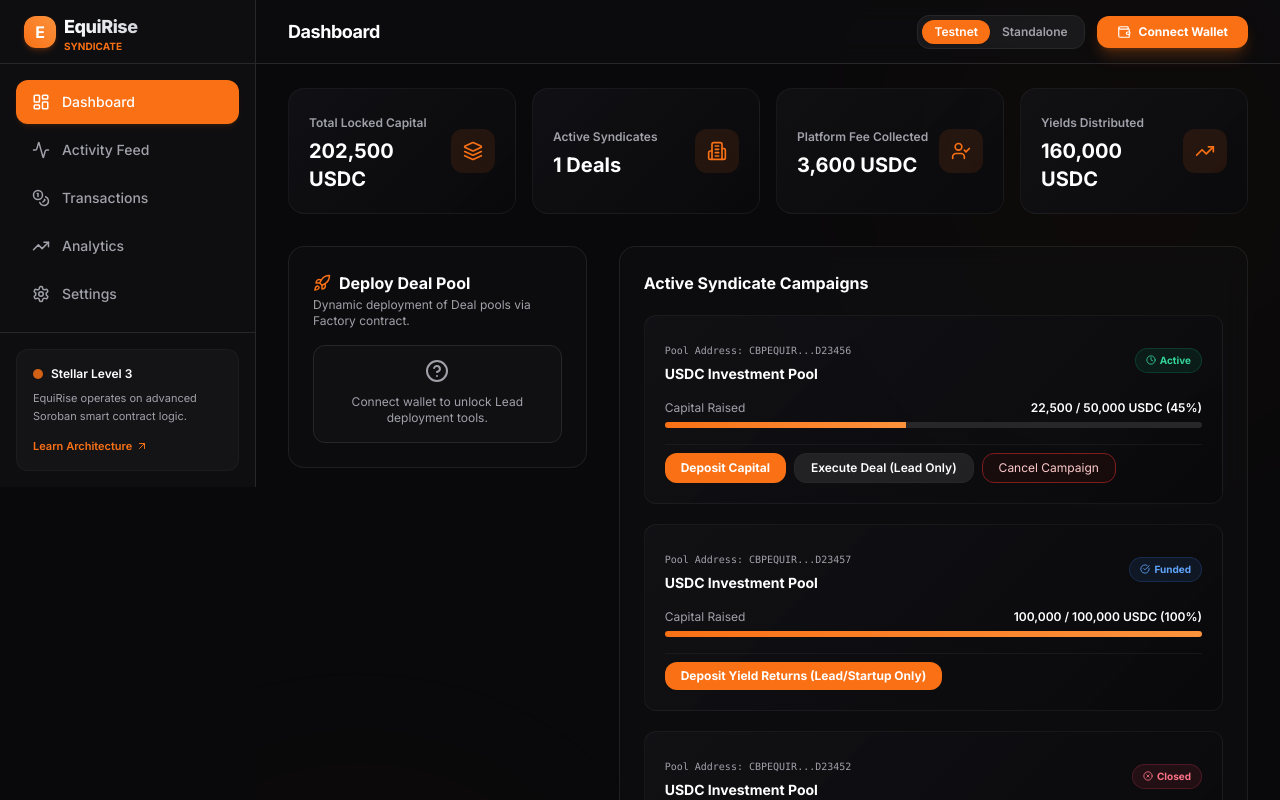
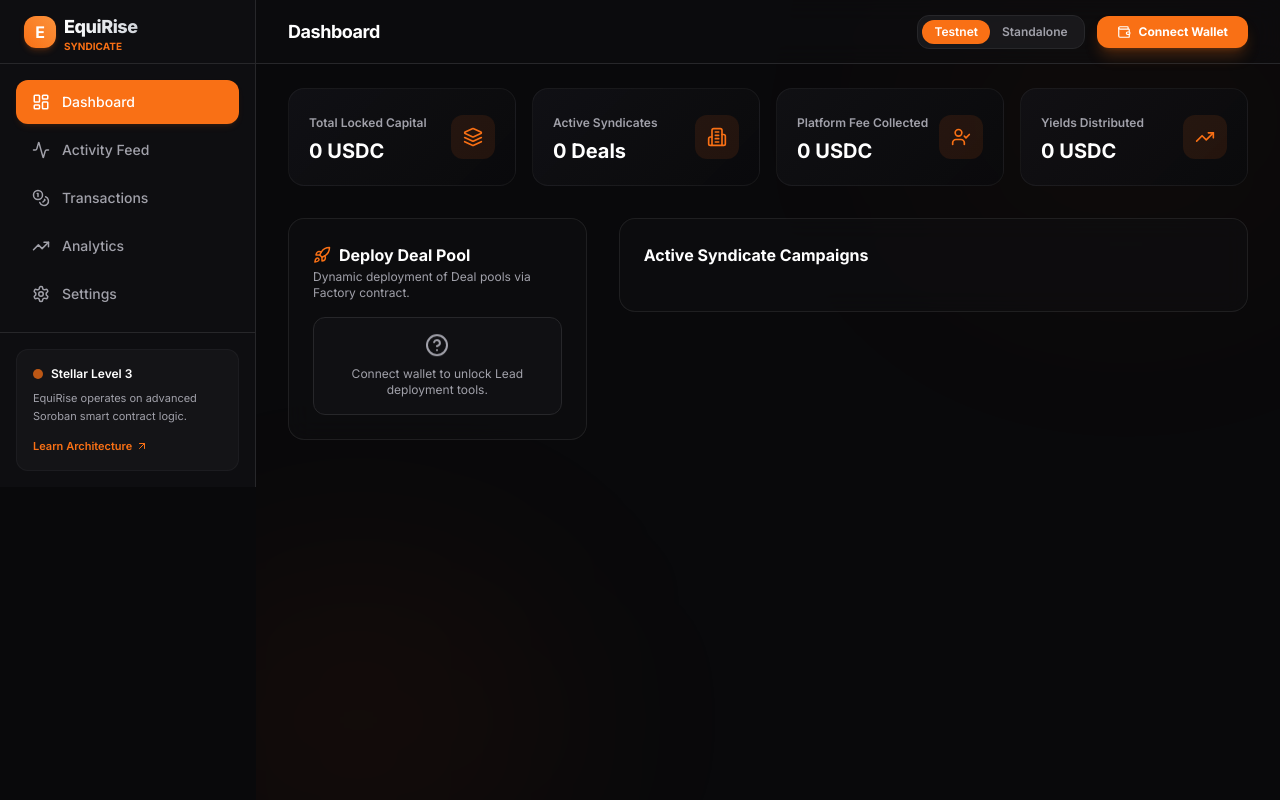
Before and after one commit to bishalsahax-alt/EquiRise, a Next.js app in the folder frontend/: page /dashboard in a window 1280 px wide. Shown: the top 800 px of the page. Built offline with nearby package versions, Linux system fonts and the light colour scheme.

Commit message:
fix: remove fake mock pool addresses that caused deposit failures on testnet, make stats dynamic

```diff
--- a/frontend/src/app/dashboard/page.tsx
+++ b/frontend/src/app/dashboard/page.tsx
@@ -20,57 +20,8 @@ import {
 export default function DashboardPage() {
   const { isConnected, publicKey } = useAppStore();
 
-  // Mock initial pools state to let the app be fully interactive instantly
-  const [pools, setPools] = useState<PoolMetadata[]>([
-    {
-      address: "CBPEQUIRISEDEALPOOLMOCK234567A234567B234567C234567D23456",
-      lead: "GDLEAD222222222222222222222222222222EQUI1",
-      startup: "GDSTARTUP11111111111111111111111111EQUI1",
-      token: CONTRACT_ADDRESSES.mockUsdc,
-      target: 50000,
-      minInvestment: 500,
-      maxInvestment: 5000,
-      state: 0, // Active
-      totalInvested: 22500,
-      totalReturns: 0,
-    },
-    {
-      address: "CBPEQUIRISEDEALPOOLMOCK234567A234567B234567C234567D23457",
-      lead: publicKey || "GDLEAD222222222222222222222222222222EQUI1",
-      startup: "GDSTARTUP22222222222222222222222222EQUI1",
-      token: CONTRACT_ADDRESSES.mockUsdc,
-      target: 100000,
-      minInvestment: 1000,
-      maxInvestment: 10000,
-      state: 1, // Funded
-      totalInvested: 100000,
-      totalReturns: 0,
-    },
-    {
-      address: "CBPEQUIRISEDEALPOOLMOCK234567A234567B234567C234567D23452",
-      lead: "GDLEAD333333333333333333333333333333EQUI1",
-      startup: "GDSTARTUP33333333333333333333333333EQUI1",
-      token: CONTRACT_ADDRESSES.mockUsdc,
-      target: 30000,
-      minInvestment: 100,
-      maxInvestment: 2000,
-      state: 2, // Closed
-      totalInvested: 12000,
-      totalReturns: 0,
-    },
-    {
-      address: "CBPEQUIRISEDEALPOOLMOCK234567A234567B234567C234567D23453",
-      lead: "GDLEAD444444444444444444444444444444EQUI1",
-      startup: "GDSTARTUP44444444444444444444444444EQUI1",
-      token: CONTRACT_ADDRESSES.mockUsdc,
-      target: 80000,
-      minInvestment: 500,
-      maxInvestment: 8000,
-      state: 3, // Distributed
-      totalInvested: 80000,
-      totalReturns: 160000,
-    },
-  ]);
+  // Pools deployed on-chain. Starts empty; populated by user via Deploy form.
+  const [pools, setPools] = useState<PoolMetadata[]>([]);
 
   // Lead approval states
   const [isApprovedLead, setIsApprovedLead] = useState<boolean | null>(null);
@@ -320,7 +271,7 @@ export default function DashboardPage() {
         <div className="glass-card rounded-2xl p-5 border border-border flex items-center justify-between">
           <div className="space-y-1">
             <span className="text-xs text-muted-foreground font-semibold">Total Locked Capital</span>
-            <h3 className="text-xl font-bold text-white">202,500 USDC</h3>
+            <h3 className="text-xl font-bold text-white">{pools.reduce((s, p) => s + p.totalInvested, 0).toLocaleString()} USDC</h3>
           </div>
           <div className="p-3 bg-primary/10 text-primary rounded-xl"><Layers size={20} /></div>
         </div>
@@ -338,7 +289,7 @@ export default function DashboardPage() {
         <div className="glass-card rounded-2xl p-5 border border-border flex items-center justify-between">
           <div className="space-y-1">
             <span className="text-xs text-muted-foreground font-semibold">Platform Fee Collected</span>
-            <h3 className="text-xl font-bold text-white">3,600 USDC</h3>
+            <h3 className="text-xl font-bold text-white">{Math.floor(pools.reduce((s, p) => s + p.totalInvested, 0) * 0.02).toLocaleString()} USDC</h3>
           </div>
           <div className="p-3 bg-primary/10 text-primary rounded-xl"><UserCheck size={20} /></div>
         </div>
@@ -346,7 +297,7 @@ export default function DashboardPage() {
         <div className="glass-card rounded-2xl p-5 border border-border flex items-center justify-between">
           <div className="space-y-1">
             <span className="text-xs text-muted-foreground font-semibold">Yields Distributed</span>
-            <h3 className="text-xl font-bold text-white">160,000 USDC</h3>
+            <h3 className="text-xl font-bold text-white">{pools.reduce((s, p) => s + p.totalReturns, 0).toLocaleString()} USDC</h3>
           </div>
           <div className="p-3 bg-primary/10 text-primary rounded-xl"><TrendingUp size={20} /></div>
         </div>
```
